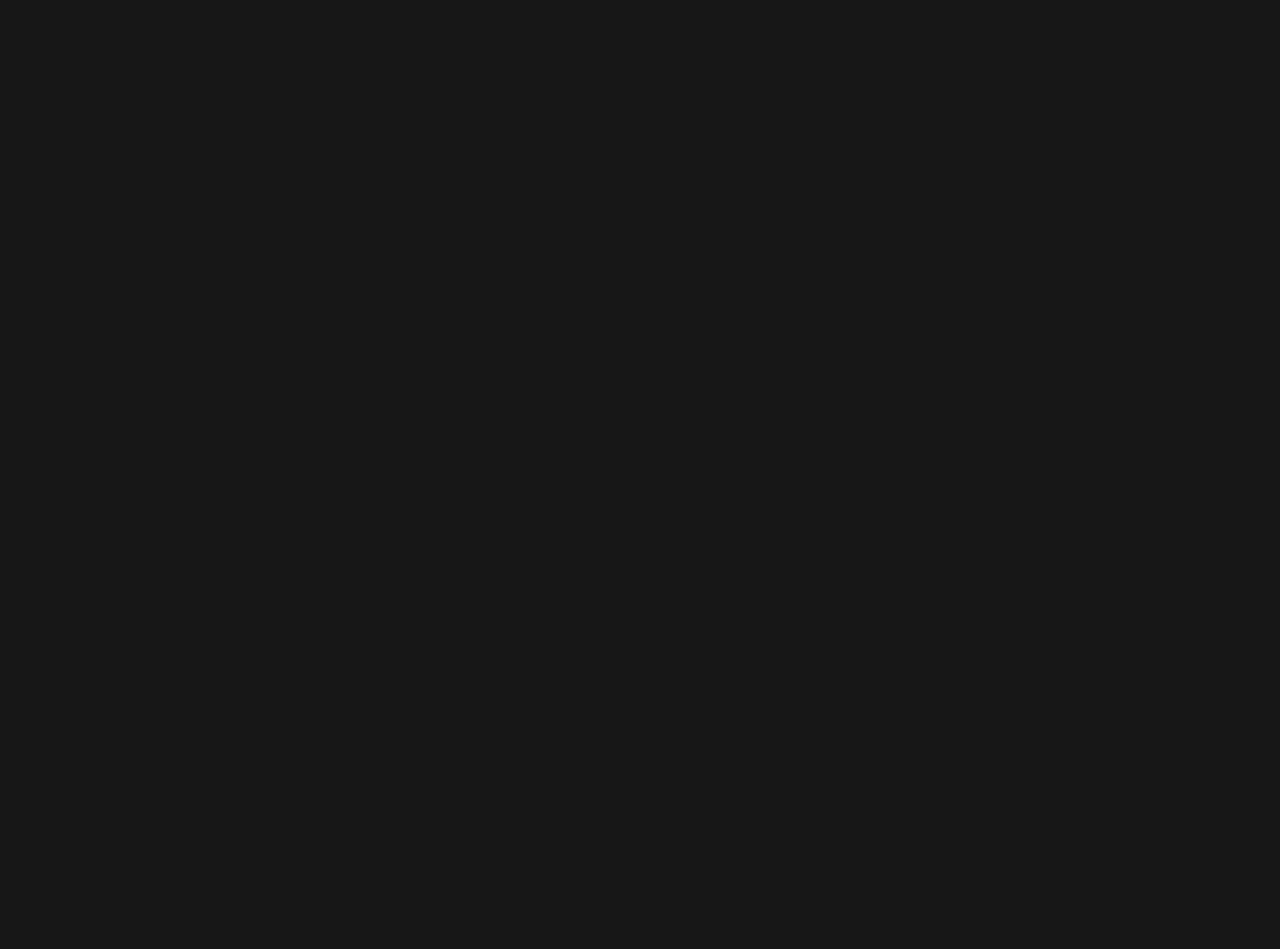
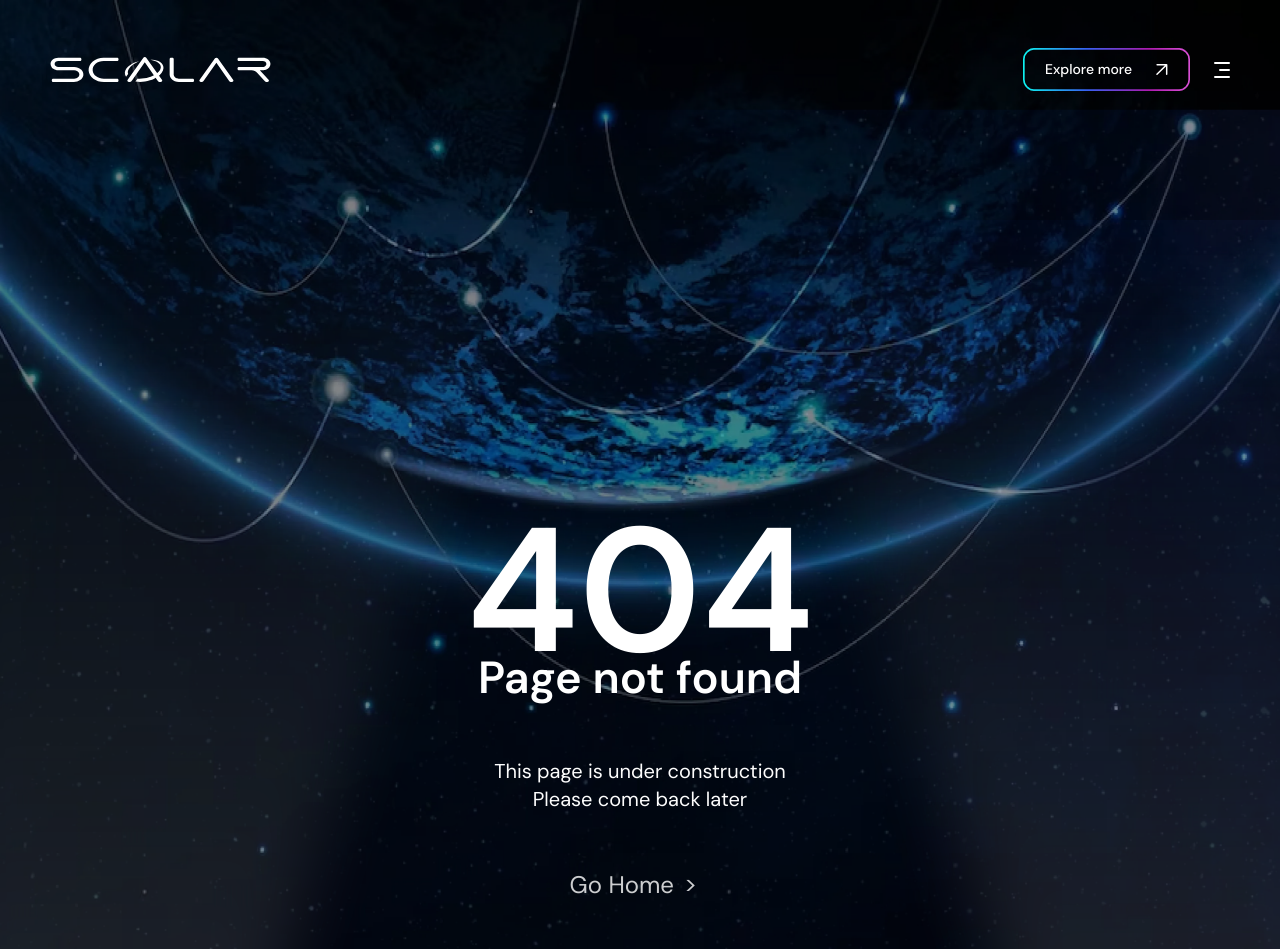
Before and after one commit to scalarorg/scalar-website, a Next.js app: page /404 in a window 1280 px wide. Before the commit this address had no page. Shown: the top 949 px of the page. Before the commit the page ends 800 px from the top, so only its background shows below. Built offline with nearby package versions, Linux system fonts and the light colour scheme; a web font is replaced by a local one.

Commit message:
feat: add not found page

```diff
--- /dev/null
+++ b/app/(routes)/404/_components/hero-not-found.tsx
@@ -0,0 +1,84 @@
+import BuildingValueBackground from "@/public/building-value.webp";
+import Image from "next/image";
+import HeroBackgroundBottom from "@/public/hero-background-bottom.webp";
+import { Subscription } from "@/app/(routes)/_components/cta/components/subscription";
+import { SolarNavigate } from "@/app/(routes)/_components/hero-solar-system/solar-navigate";
+
+export function HeroNotFound() {
+  return (
+    <div className={"relative text-neutral-2 z-0 overflow-hidden"}>
+      <Image
+        src={BuildingValueBackground}
+        alt={"Building value background"}
+        className={
+          "absolute top-0 left-1/2 inset-x-0 -translate-x-1/2 w-full -z-[9] object-cover object-center aspect-[1920/2196]"
+        }
+      />
+      <Image
+        src={HeroBackgroundBottom}
+        alt={"Building value background"}
+        className={
+          "absolute bottom-0 left-1/2 inset-x-0 w-full -translate-x-1/2 -z-10 object-cover object-center aspect-[1920/1873]"
+        }
+      />
+      <Image
+        src={HeroBackgroundBottom}
+        alt={"Building value background"}
+        className={
+          "absolute top-1/2 -translate-y-1/2 left-1/2 inset-x-0 w-full -translate-x-1/2 -z-10 object-cover object-center aspect-[1920/1873]"
+        }
+      />
+      <div
+        className={
+          "pt-[32vw] container space-y-[22px] sm:space-y-12 md:space-y-16 lg:space-y-20 xl:space-y-24 2xl:space-y-32"
+        }
+      >
+        <div id={"intro"} className={"max-sm:hidden sm:pb-[21px]"}></div>
+        <div className={"flex flex-col items-center"}>
+          <h1
+            className={
+              "3xl:leading-[200px] text-center 3xl:text-[200px] text-[128px] leading-[128px] font-semibold text-neutral-1 sm:text-[140px] md:text-[152px] lg:text-[164px] xl:text-[176px] 2xl:text-[188px]"
+            }
+          >
+            404
+          </h1>
+          <div
+            className={
+              "space-y-6 3xl:space-y-[68px] text-center flex flex-col items-center sm:space-y-8 md:space-y-10 lg:space-y-12 xl:space-y-14 2xl:space-y-16"
+            }
+          >
+            <p
+              className={
+                "3xl:text-[54px] 3xl:leading-[67.5px] text-[31px] font-semibold leading-[46.5px] text-neutral-1 sm:text-[36px] lg:text-[42px] xl:text-[45px] 2xl:text-[50px]"
+              }
+            >
+              Page not found
+            </p>
+            <p
+              className={
+                "text-base leading-[24px] 3xl:text-[34px] sm:text-lg lg:text-xl 2xl:text-2xl"
+              }
+            >
+              This page is under construction
+              <br />
+              Please come back later
+            </p>
+            <SolarNavigate
+              className={"text-lg lg:text-xl xl:text-2xl text-neutral-1"}
+              large
+            >
+              Go Home
+            </SolarNavigate>
+          </div>
+        </div>
+      </div>
+      <div
+        className={
+          "pt-[75px] 3xl:pt-[335px] mb-[49px] 3xl:mb-[122px] sm:pt-[120px] md:pt-[165px] lg:pt-[200px] xl:pt-[240px] 2xl:pt-[320px] sm:mb-[60px] md:mb-[70px] lg:mb-[80px] xl:mb-[85px] 2xl:mb-[90px]"
+        }
+      >
+        <Subscription />
+      </div>
+    </div>
+  );
+}
--- /dev/null
+++ b/app/(routes)/404/page.tsx
@@ -0,0 +1,28 @@
+import Image from "next/image";
+import HighlightRight from "@/public/icon/highlight-right.svg";
+import HighlightLeft from "@/public/icon/highlight-left.svg";
+import { HeroNotFound } from "./_components/hero-not-found";
+
+export default function NotFound() {
+  return (
+    <div className={"bg-black relative overflow-hidden"}>
+      <div className={"relative"}>
+        <Image
+          src={HighlightRight}
+          alt={"Highlight right"}
+          className={
+            "absolute top-0 -right-[10%] z-10 max-sm:w-[75%] max-2xl:w-[60%] pointer-events-none"
+          }
+        />
+        <Image
+          src={HighlightLeft}
+          alt={"Highlight left"}
+          className={
+            "absolute top-0 -left-[10%] z-10 max-sm:w-[75%] max-2xl:w-[60%] pointer-events-none"
+          }
+        />
+        <HeroNotFound />
+      </div>
+    </div>
+  );
+}
```
